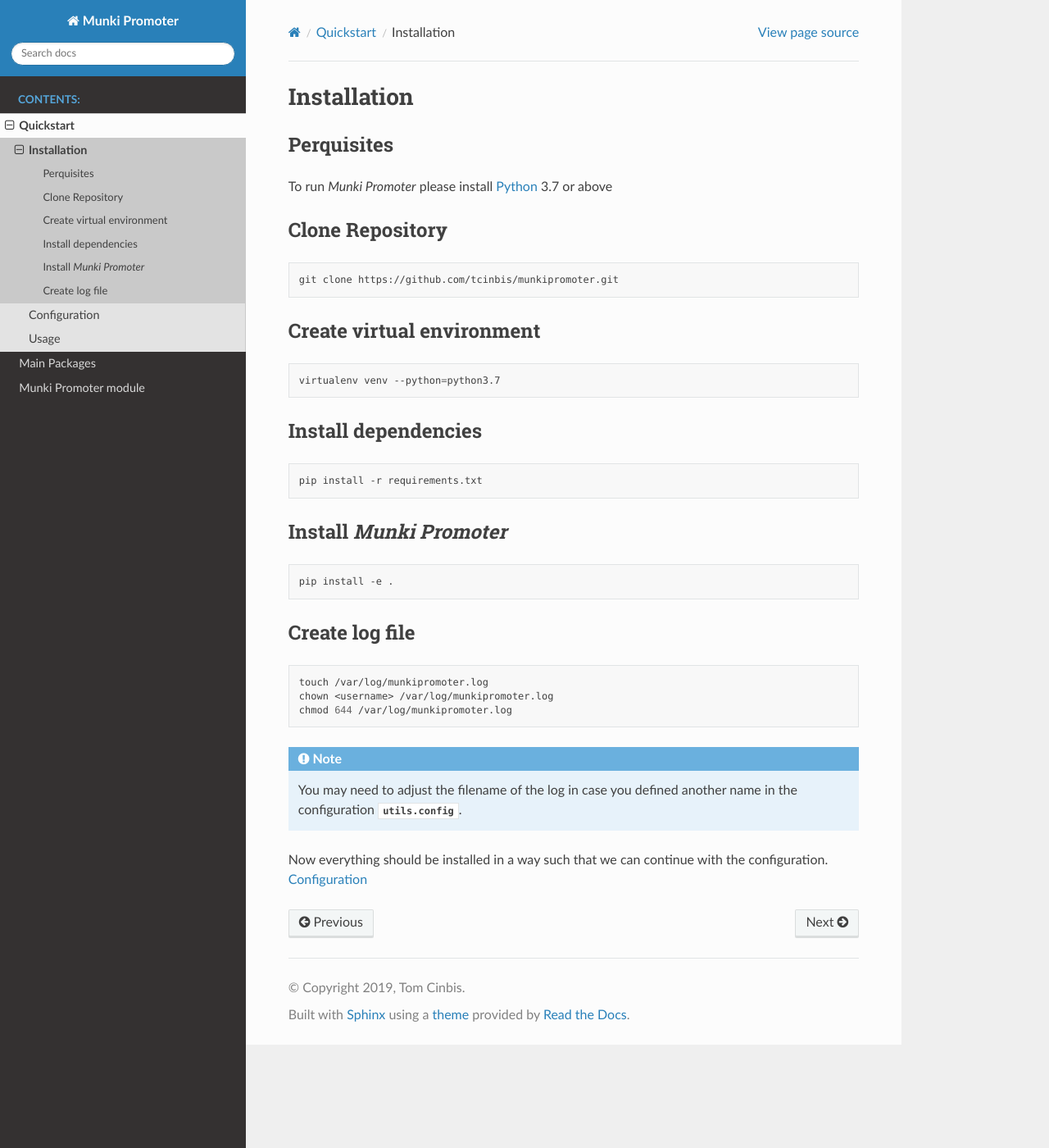
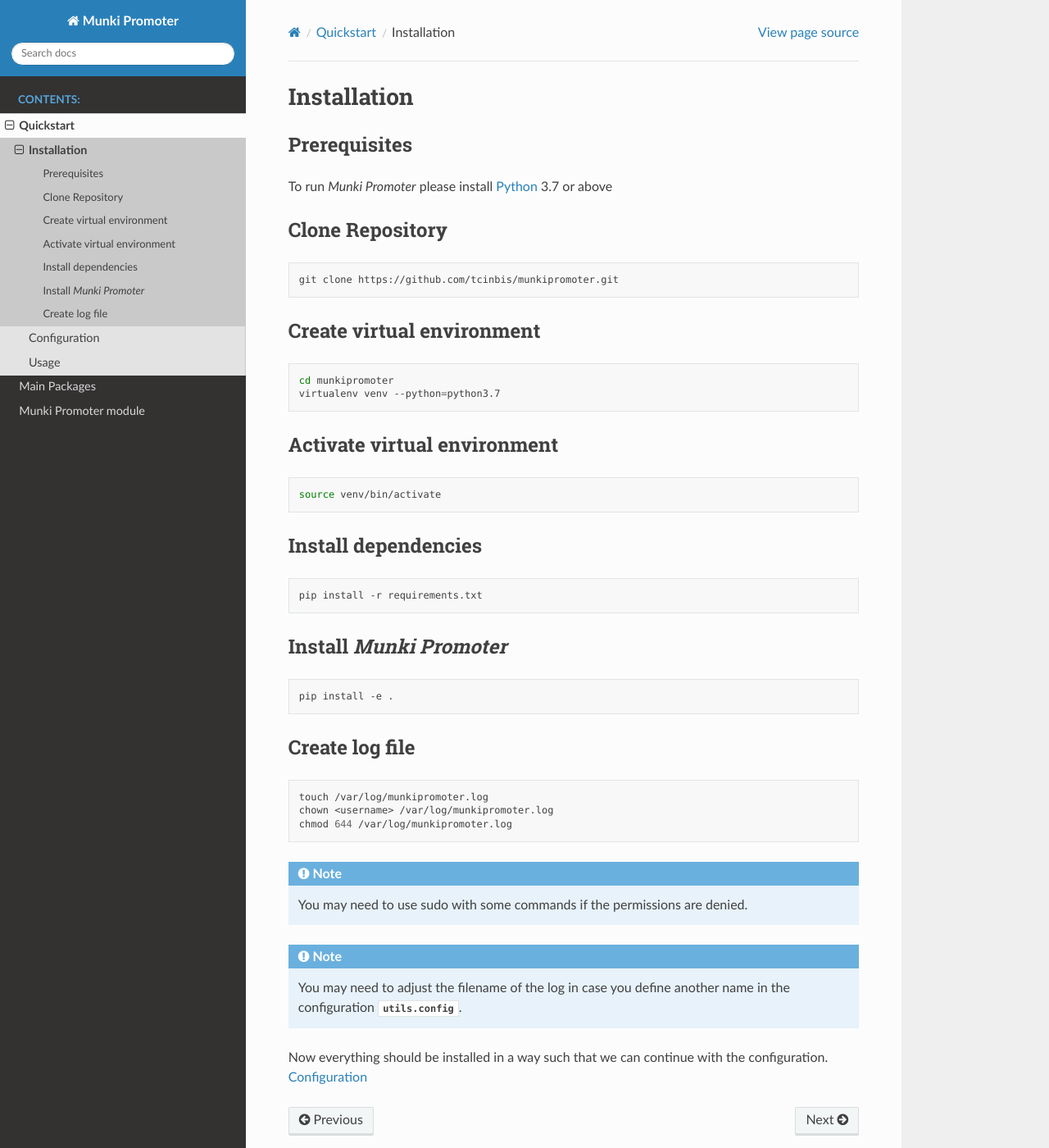
Before and after one commit to tcinbis/munkipromoter, a Sphinx documentation site: the page built from docs/install.rst, in a window 1280 px wide and 1400 px high. Shown: the whole window at 82% size. Built offline with Sphinx 7.4.7 and the Read the Docs theme 2.0.0, drawn with Linux system fonts in a browser that asks for light colours.

Commit message:
Added missing info to install guide

```diff
--- a/docs/install.rst
+++ b/docs/install.rst
@@ -1,8 +1,8 @@
 Installation
 ============
 
-Perquisites
------------
+Prerequisites
+-------------
 
 To run *Munki Promoter* please install Python_ 3.7 or above
 
@@ -15,13 +15,20 @@
 
    git clone https://github.com/tcinbis/munkipromoter.git
 
-
 Create virtual environment
 --------------------------
 
 .. code-block:: bash
 
+   cd munkipromoter
    virtualenv venv --python=python3.7
+
+Activate virtual environment
+----------------------------
+
+.. code-block:: bash
+
+   source venv/bin/activate
 
 
 Install dependencies
@@ -48,7 +55,10 @@
    chmod 644 /var/log/munkipromoter.log
 
 .. note::
-   You may need to adjust the filename of the log in case you defined another
+   You may need to use sudo with some commands if the permissions are denied.
+
+.. note::
+   You may need to adjust the filename of the log in case you define another
    name in the configuration :mod:`utils.config`.
 
 
```
